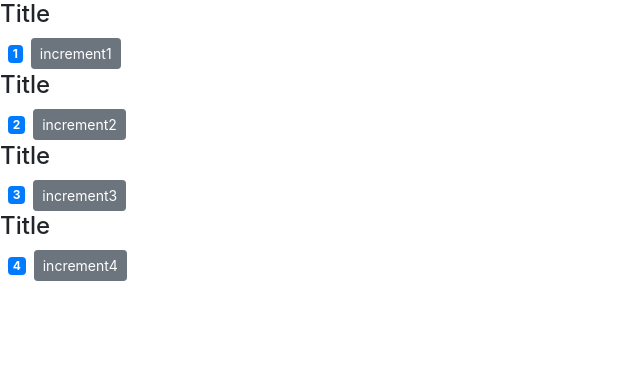
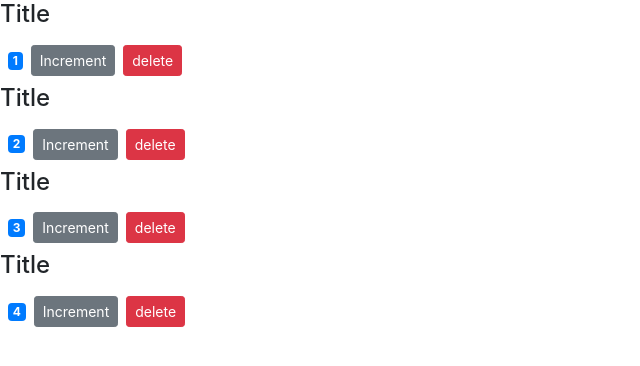
Before and after one commit to gerrymcdonnell/counter-app, a React (Create React App) app: page / in a window 1280 px wide. Shown: the top 366 px of the page, without its empty margins (0-640 px from the left). Built offline with nearby package versions, Linux system fonts and the light colour scheme.

Commit message:
added delete button functionality

```diff
--- a/src/components/counter.jsx
+++ b/src/components/counter.jsx
@@ -68,7 +68,15 @@
           }}
           className="btn btn-secondary btn-sm"
         >
-          {this.props.caption}
+          Increment
+        </button>
+
+        {/*delete button*/}
+        <button
+          onClick={() => this.props.onDelete(this.props.id)}
+          className="btn btn-danger btn-sm m-2"
+        >
+          delete
         </button>
 
         {this.state.tags.length === 0 && "Please create a new tag"}
--- a/src/components/counters.jsx
+++ b/src/components/counters.jsx
@@ -10,12 +10,19 @@
 class Counters extends Component {
   state = {
     counters: [
-      { id: 1, value: 1, caption: "increment1" },
-      { id: 2, value: 2, caption: "increment2" },
-      { id: 3, value: 3, caption: "increment3" },
-      { id: 4, value: 4, caption: "increment4" }
+      { id: 1, value: 1 },
+      { id: 2, value: 2 },
+      { id: 3, value: 3 },
+      { id: 4, value: 4 }
     ]
   };
+
+  handleDelete = counterId => {
+    console.log("event handle delete called", counterId);
+    const counters = this.state.counters.filter(c => c.id !== counterId);
+    this.setState({ counters: counters });
+  };
+
   render() {
     return (
       <div>
@@ -24,7 +31,9 @@
           <Counter
             key={counter.id}
             value={counter.value}
-            caption={counter.caption}
+            id={counter.id}
+            /*what method to call when the ondelete event is activated*/
+            onDelete={this.handleDelete}
           >
             <h4>Title</h4>
           </Counter>
```
